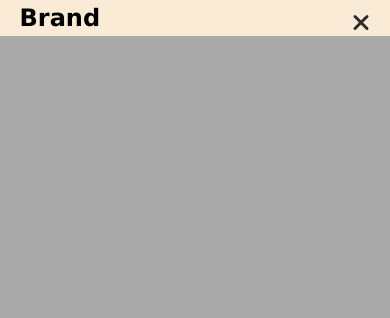
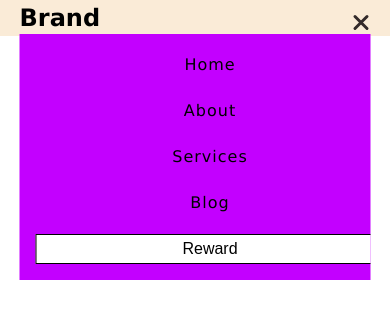
Before and after one commit to dipaksinha80/basic-components, a plain HTML site: page 03header/index.html in a window 390 px wide. Both pictures are taken after a click on the element 360 px from the left and 18 px from the top of the page. Drawn offline with Linux system fonts and the light colour scheme.

Commit message:
show mobile menu while toggling is made

```diff
--- a/03header/app.js
+++ b/03header/app.js
@@ -1,5 +1,15 @@
 const toggleMenu = document.querySelector(".toggle-container");
-
 toggleMenu.addEventListener("click", function () {
   toggleMenu.classList.toggle("change");
+  showMobileMenu();
 });
+
+// for mobile menu
+const ulList = document.querySelector(".list-menu");
+function showMobileMenu() {
+  if (ulList.style.display === "block") {
+    ulList.style.display = "none";
+  } else {
+    ulList.style.display = "block";
+  }
+}
--- a/03header/style.css
+++ b/03header/style.css
@@ -3,9 +3,12 @@
   margin: 0;
   box-sizing: border-box;
 }
+html {
+  scroll-behavior: smooth;
+}
 body {
   font-family: Verdana, Geneva, Tahoma, sans-serif;
-  background-color: darkgrey;
+  /* background-color: darkgrey; */
 }
 .container {
   background-color: antiquewhite;
@@ -14,36 +17,52 @@ body {
 nav {
   display: flex;
   align-items: center;
+  justify-content: space-between;
   width: 90%;
   max-width: 1080px;
   margin: 0 auto;
-  justify-content: space-between;
+  position: relative;
+}
+.ul-container {
+  display: flex;
 }
 ul {
   list-style: none;
   display: flex;
   align-items: center;
+  overflow: hidden;
+  animation: slideIn 0.5s ease-in-out;
+}
+.block {
+  display: block;
 }
 li {
-  margin-left: 35px;
+  margin: 15px;
+  width: 100%;
+  transition: all 0.2s ease-in;
+  border: 1px solid transparent;
+}
+li:hover {
+  background-color: white;
+  border-color: black;
 }
 li a {
   text-decoration: none;
   color: black;
   font-size: 16px;
+  padding: 5px 9px;
+  display: block;
   letter-spacing: 1px;
 }
 .btn {
   background-color: white;
-  border: 1px solid violet;
+  border: 1px solid black;
   padding: 5px 10px;
   font-size: 16px;
   transition: all 0.2s ease-in;
-  border-radius: 3px;
+  width: 100%;
 }
-.btn:hover {
-  border-color: black;
-}
+
 /* Now toggle menu css open */
 .toggle-container {
   display: none;
@@ -66,10 +85,33 @@ li a {
 .change #bar3 {
   transform: translate(0, 0px) rotate(-45deg);
 }
+
+@keyframes slideIn {
+  from {
+    transform: translateX(-25%);
+    opacity: 0;
+  }
+  to {
+    transform: translateX(0);
+    opacity: 1;
+  }
+}
+
 /* media query for responsive */
 @media screen and (max-width: 600px) {
-  ul {
+  .ul-container ul {
     display: none;
+    width: 100%;
+    z-index: 99;
+    position: absolute;
+    background-color: rgb(195, 0, 255);
+    height: auto;
+    top: 30px;
+    left: 50%;
+    transform: translateX(-50%);
+  }
+  ul li {
+    text-align: center;
   }
   .toggle-container {
     display: block;
```
